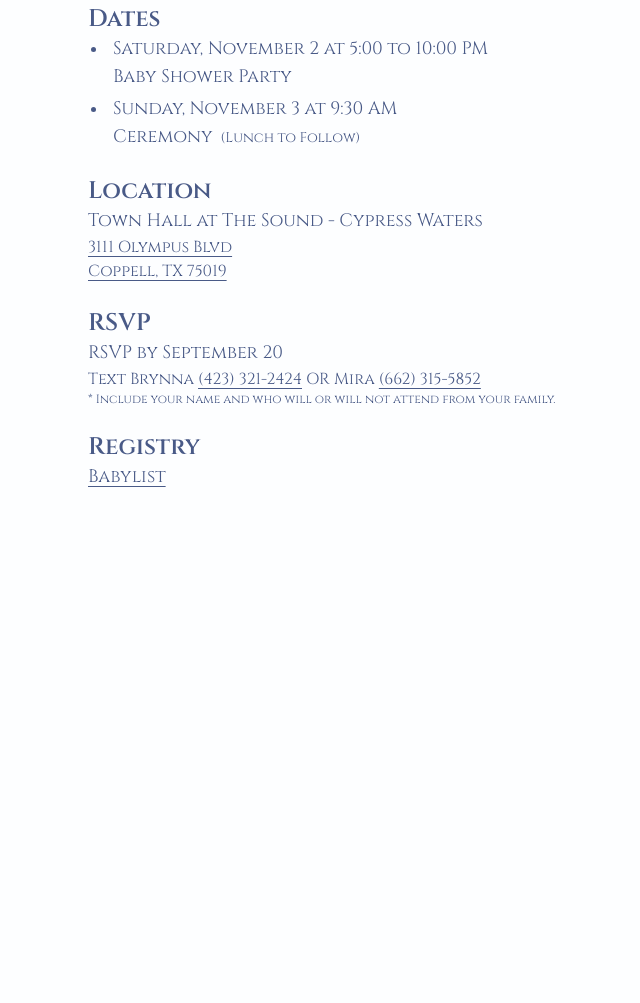
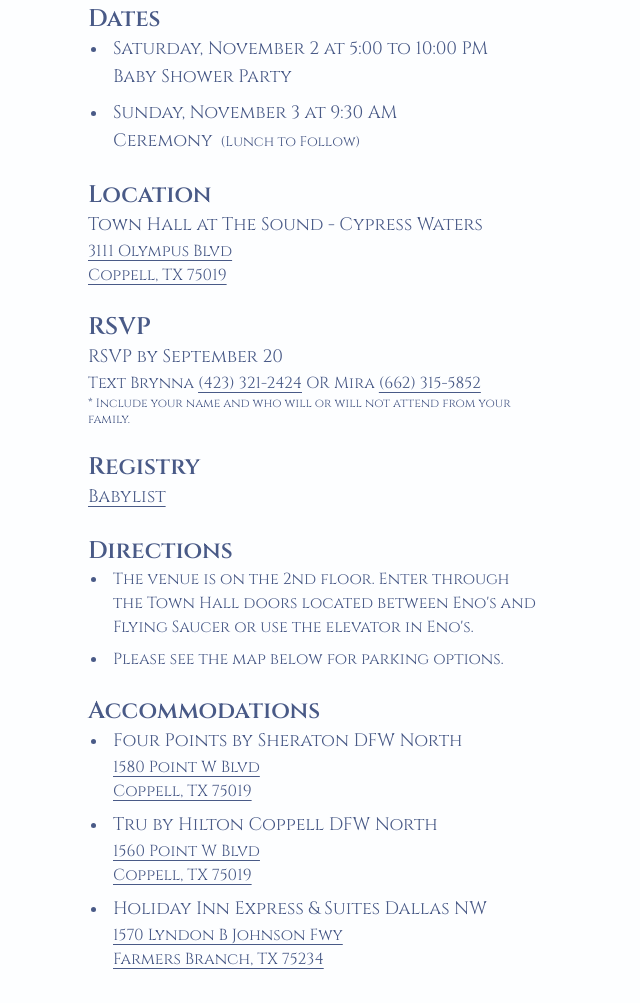
Before and after one commit to kishanpatel789/mirakash_baby_shower, a website: page main/index.html in a window 1280 px wide. Shown: the part 493-1496 px from the top of the page, without its empty margins (302-942 px from the left). Before the commit the page ends 1048 px from the top, so only its background shows below. Drawn offline with Linux system fonts and the light colour scheme.

Commit message:
Add accommodations and directions

```diff
--- a/main/index.html
+++ b/main/index.html
@@ -37,8 +37,9 @@
       <h1 class="text-center">A Baby Shower For <br> Mira and Akash</h1>
     </div>
 
+    <div class="max-w-md">
+      <div class="info-section">
         <h2>Dates</h2>
-    <div class="info-section">
         <ul>
           <li>
             <span>Saturday, November 2 <br class="block sm:hidden"> at 5:00 to 10:00 PM</span><br>
@@ -51,8 +52,8 @@
         </ul>
       </div>
 
+      <div class="info-section">
         <h2>Location</h2>
-    <div class="info-section">
         <p>Town Hall at The Sound - Cypress Waters</p>
         <p>
           <a href="https://maps.app.goo.gl/9GbCAQXwWTe1ywD8A">
@@ -60,11 +61,10 @@
             Coppell, TX 75019
           </a>
         </p>
-
       </div>
 
+      <div class="info-section">
         <h2>RSVP</h2>
-    <div class="info-section">
         <p>RSVP by September 20</p>
         <p>Text Brynna <a href="sms:14233212424">(423) 321-2424</a> OR Mira <a href="sms:16623155852">(662) 315-5852</a></p>
         <p class="text-xs">* Include your name and who will or will not attend from your family.</p>
@@ -75,6 +75,57 @@
         <p><a href="https://www.babylist.com/list/mirakash">Babylist</a></p>
       </div>
 
+      <div id="directions" class="info-section">
+        <h2>Directions</h2>
+        <ul>
+          <li>
+            <span>
+              The venue is on the 2nd floor. Enter through the Town Hall doors located between Eno's and Flying Saucer or use the elevator in Eno's.
+            </span>
+          </li>
+          <li>
+            <span>
+              Please see the map below for parking options.
+            </span>
+          </li>
+        </ul>
+      </div>
+
+      <div id="accommodations" class="info-section">
+        <h2>Accommodations</h2>
+        <ul>
+          <li>
+            <span>
+              Four Points by Sheraton DFW North
+            </span><br>
+            <span><a href="https://maps.app.goo.gl/4E3wQCmwnHjTcfvWA">
+              1580 Point W Blvd<br>
+              Coppell, TX 75019
+            </a></span>
+          </li>
+          <li>
+            <span>
+              Tru by Hilton Coppell DFW North
+            </span><br>
+            <span><a href="https://maps.app.goo.gl/ejHY6HkWXF1BMRhn8">
+              1560 Point W Blvd<br>
+              Coppell, TX 75019
+            </a></span>
+          </li>
+          <li>
+            <span>
+              Holiday Inn Express & Suites Dallas NW
+            </span><br>
+            <span><a href="https://maps.app.goo.gl/Ap4z4XDksdTUM2jq8">
+              1570 Lyndon B Johnson Fwy<br>
+              Farmers Branch, TX 75234
+            </a></span>
+          </li>
+        </ul>
+
+    </div>
+
+
   </main>
 
 </body>
--- a/main/static/css/input.css
+++ b/main/static/css/input.css
@@ -26,6 +26,14 @@ div.info-section p:nth-of-type(2) {
     @apply text-base
 }
 
+#directions span {
+    @apply text-base
+}
+
+#accommodations li span:nth-of-type(2) {
+    @apply text-base
+}
+
 ul {
     @apply list-disc list-inside
 }
@@ -37,7 +45,7 @@ ol {
 li {
     padding-left: 25px;
     text-indent: -22px;
-    @apply mb-1
+    @apply mb-2
 }
 
 hr {
```
Also changed, not shown: main/static/css/main.css. Lines whose indentation alone changed are shown as unchanged.
